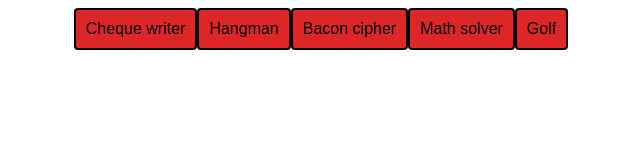
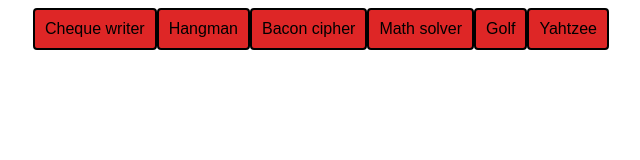
Before and after one commit to hreynolds1/hub, a plain HTML site: page index.html in a window 1280 px wide. Shown: the whole page, without its empty margins (319-959 px from the left). Drawn offline with Linux system fonts and the light colour scheme.

Commit message:
adds Yahtzee

```diff
--- a/index.html
+++ b/index.html
@@ -12,5 +12,7 @@
         <a href="http://hreynolds1.github.io/mathsolver" target="_blank">Math solver</a>
         <br>
         <a href="https://hreynolds1.github.io/golf" target="_blank">Golf</a>
+        <br>
+        <a href="https://www.kmart.com.au/product/yahtzee/101072" target="_blank">Yahtzee</a>
     </div>
 </html>
```
